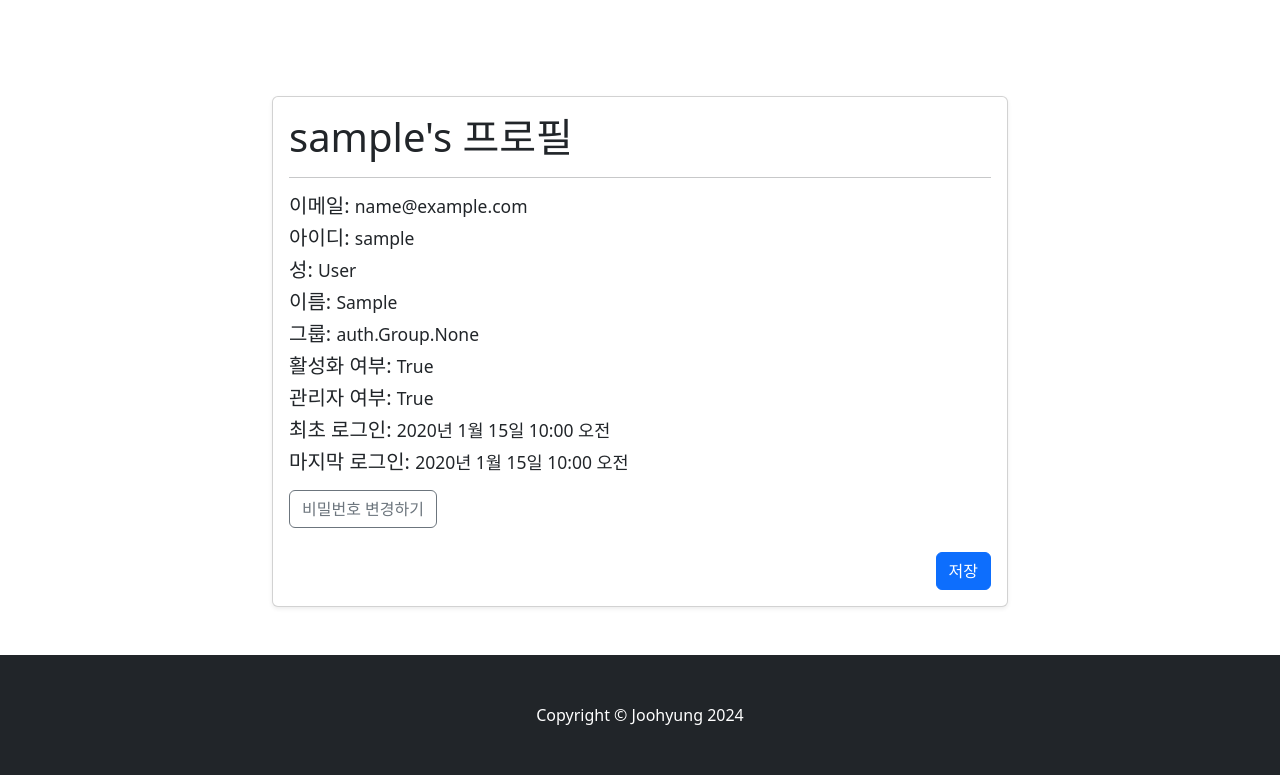
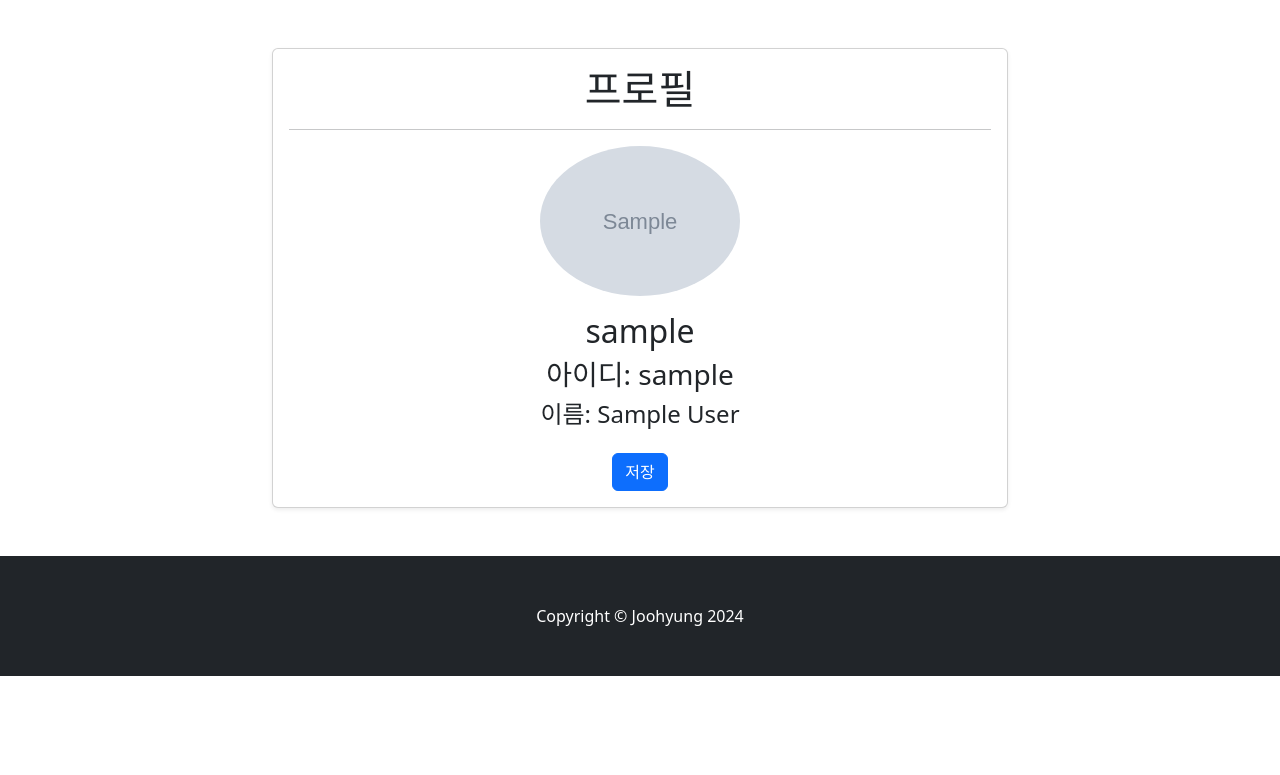
Before and after one commit to JoohyungDev/movie-review-blog, a Django app: page /blog/profile/1/ in a window 1280 px wide. Shown: the part 56-831 px from the top of the page. After the commit the page ends 732 px from the top, so only its background shows below. Run offline with Django 5.2, Linux system fonts and the light colour scheme; a user stored in the database is signed in; tables that the repository leaves empty hold one stand-in row (values such as "Sample post"); grey boxes marked "Sample" are stand-in pictures; some libraries are stand-ins or nearby versions.

Commit message:
프로필 관련 로직 수정

```diff
--- a/blog/models.py
+++ b/blog/models.py
@@ -3,6 +3,7 @@ from pathlib import Path
 from django.contrib.auth.models import User
 from markdownx.models import MarkdownxField
 from markdownx.utils import markdown
+from django.conf import settings
 
 
 class Category(models.Model):
@@ -89,3 +90,9 @@ class Comment(models.Model):
 
     class Meta:
         ordering = ["-created_at"]
+
+
+class Profile(models.Model):
+    user = models.OneToOneField(settings.AUTH_USER_MODEL, on_delete=models.CASCADE)
+    nickname = models.CharField(max_length=64)
+    profile_photo = models.ImageField(blank=True)
--- a/blog/templates/blog/profile.html
+++ b/blog/templates/blog/profile.html
@@ -1,33 +1,40 @@
 {% extends 'blog/base_full_width.html' %}
+{% load static %}
 {% load crispy_forms_tags %}
+
 {% block main %}
-<div class="container col-12 mt-5">
+<div class="container mt-5">
     <div class="row justify-content-center">
-        <div class="col-md-8 my-5">
-            <!-- Post content -->
-            <div class="card shadow-sm">
+        <div class="col-md-8">
+            <div class="card shadow-sm mb-5">
                 <div class="card-body">
-                    <h1 class="card-title">{{ user_obj }}'s 프로필</h1>
+                    <h1 class="card-title text-center">프로필</h1>
                     <hr/>
-                    <form method="post" class="mt-3">
+                    <form method="post" enctype="multipart/form-data">
                         {% csrf_token %}
-                        {{ form | crispy }}
-                        <div class="mb-3">
-                            <h5>이메일: <small>{{ user.email }}</small></h5>
-                            <h5>아이디: <small>{{ user }}</small></h5>
-                            <h5>성: <small>{{ user.last_name }}</small></h5>
-                            <h5>이름: <small>{{ user.first_name }}</small></h5>
-                            <h5>그룹: <small>{{ user.groups }}</small></h5>
-                            <h5>활성화 여부: <small>{{ user.is_active }}</small></h5>
-                            <h5>관리자 여부: <small>{{ user.is_superuser }}</small></h5>
-                            <h5>최초 로그인: <small>{{ user.date_joined }}</small></h5>
-                            <h5>마지막 로그인: <small> {{ user.last_login }}</small></h5>
+                        <div class="form-group">
+                            {{ form | crispy }}
                         </div>
-                        <div class="mb-3">
-                            <a href="/blog/change_password/" class="btn btn-outline-secondary">비밀번호 변경하기</a>
+                        <div class="text-center my-3">
+                            {% if profile_user.profile.profile_photo %}
+                                <img class="rounded-circle" src="{{profile_user.profile.profile_photo.url}}" width="200"> <br>
+                            {% else %}
+                                <img class="rounded-circle" src="https://picsum.photos/seed/{{ profile_user.pk }}/200" width="200"> <br>
+                            {% endif %}
                         </div>
-                        <div class="text-end mt-4">
-                            <button type="submit" class="btn btn-primary">저장</button>
+                        <div class="text-center">
+                            {% if profile_user.profile.nickname %}
+                                <h2>{{profile_user.profile.nickname}}</h2>
+                            {% endif %}
+                            <h3>아이디: {{profile_user.username}}</h3>
+                            {% if profile_user.first_name %}
+                                <h4>이름: {{profile_user.first_name}} {{profile_user.last_name}}</h4>
+                            {% endif %}
+                        </div>
+                        <div class="text-center mt-4">
+                            {% if user == profile_user %}
+                                <button type="submit" class="btn btn-primary">저장</button>
+                            {% endif %}
                         </div>
                     </form>
                 </div>
--- a/blog/urls.py
+++ b/blog/urls.py
@@ -18,5 +18,10 @@ urlpatterns = [
         views.ChangePassword.as_view(),
         name="password_change",
     ),
-    path("profile/<int:pk>/", views.UserProfile.as_view(), name="profile"),
+    # path("profile/<int:pk>/", views.UserProfile.as_view(), name="profile"),
+    path(
+        "profile/<int:pk>/",
+        views.ProfileDetail.as_view(),
+        name="profile",
+    ),
 ]
--- a/blog/views.py
+++ b/blog/views.py
@@ -244,7 +244,13 @@ class ChangePassword(PasswordChangeView):
     success_url = reverse_lazy("post_list")
 
 
-class UserProfile(DetailView):
+# class UserProfile(DetailView):
+#     model = User
+#     template_name = "blog/profile.html"
+#     context_object_name = "user_obj"
+
+
+class ProfileDetail(LoginRequiredMixin, DeleteView):
+    context_object_name = "profile_user"
     model = User
     template_name = "blog/profile.html"
-    context_object_name = "user_obj"
```
Also changed, not shown: blog/admin.py (+16 -1 lines), blog/migrations/0009_profile.py (added), 1 other file.
